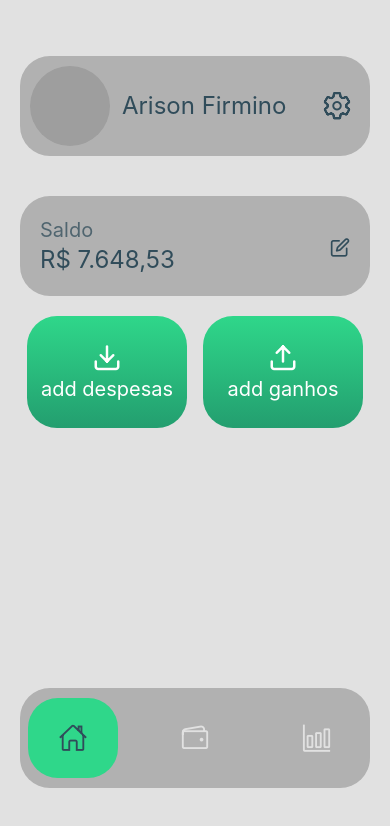
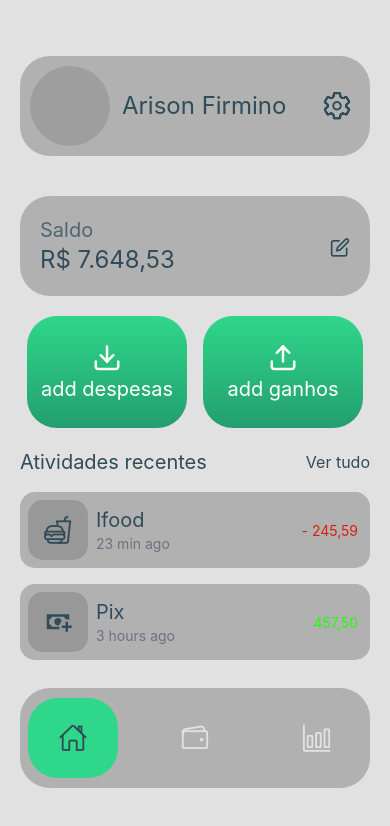
Before and after one commit to arisonfirmino/finance-app, a React Native app: screen /Home in a window 390 px wide. Shown: the top 826 px of the page. Built offline with nearby package versions, Linux system fonts and the light colour scheme; grey boxes are pictures that could not be loaded.

Commit message:
recent activity area created

```diff
--- /dev/null
+++ b/src/components/RecentActivity.js
@@ -0,0 +1,44 @@
+import { View, Text, TouchableOpacity } from "react-native";
+
+import { Ionicons } from "@expo/vector-icons";
+import { MaterialCommunityIcons } from "@expo/vector-icons";
+
+export default function RecentActivity() {
+  return (
+    <View className="mt-5">
+      <View className="flex-row items-center justify-between">
+        <Text className="text-xl text-text-color">Atividades recentes</Text>
+
+        <TouchableOpacity>
+          <Text className="text-base text-text-color">Ver tudo</Text>
+        </TouchableOpacity>
+      </View>
+
+      <View className="relative mt-4 flex-row items-center rounded-[15px] bg-card-light p-2">
+        <View className="flex h-[60px] w-[60px] items-center justify-center rounded-[15px] bg-[#999898]">
+          <Ionicons name="fast-food-outline" size={30} color="#304c5a" />
+        </View>
+
+        <View className="ml-2">
+          <Text className="text-xl text-text-color">Ifood</Text>
+          <Text className="text-sm text-gray-500">23 min ago</Text>
+        </View>
+
+        <Text className="absolute right-0 mr-3 text-[#D8210B]">- 245,59</Text>
+      </View>
+
+      <View className="relative mt-4 flex-row items-center rounded-[15px] bg-card-light p-2">
+        <View className="flex h-[60px] w-[60px] items-center justify-center rounded-[15px] bg-[#999898]">
+          <MaterialCommunityIcons name="cash-plus" size={30} color="#304c5a" />
+        </View>
+
+        <View className="ml-2">
+          <Text className="text-xl text-text-color">Pix</Text>
+          <Text className="text-sm text-gray-500">3 hours ago</Text>
+        </View>
+
+        <Text className="absolute right-0 mr-3 text-[#22ff00]">457,50</Text>
+      </View>
+    </View>
+  );
+}
--- a/src/pages/Home/index.js
+++ b/src/pages/Home/index.js
@@ -3,6 +3,7 @@ import { View } from "react-native";
 import ProfileCard from "../../components/ProfileCard";
 import Balance from "../../components/Balance";
 import AddButtons from "../../components/AddButtons";
+import RecentActivity from "../../components/RecentActivity";
 
 export default function Home() {
   return (
@@ -12,6 +13,8 @@ export default function Home() {
       <Balance />
 
       <AddButtons />
+
+      <RecentActivity />
     </View>
   );
 }
```
